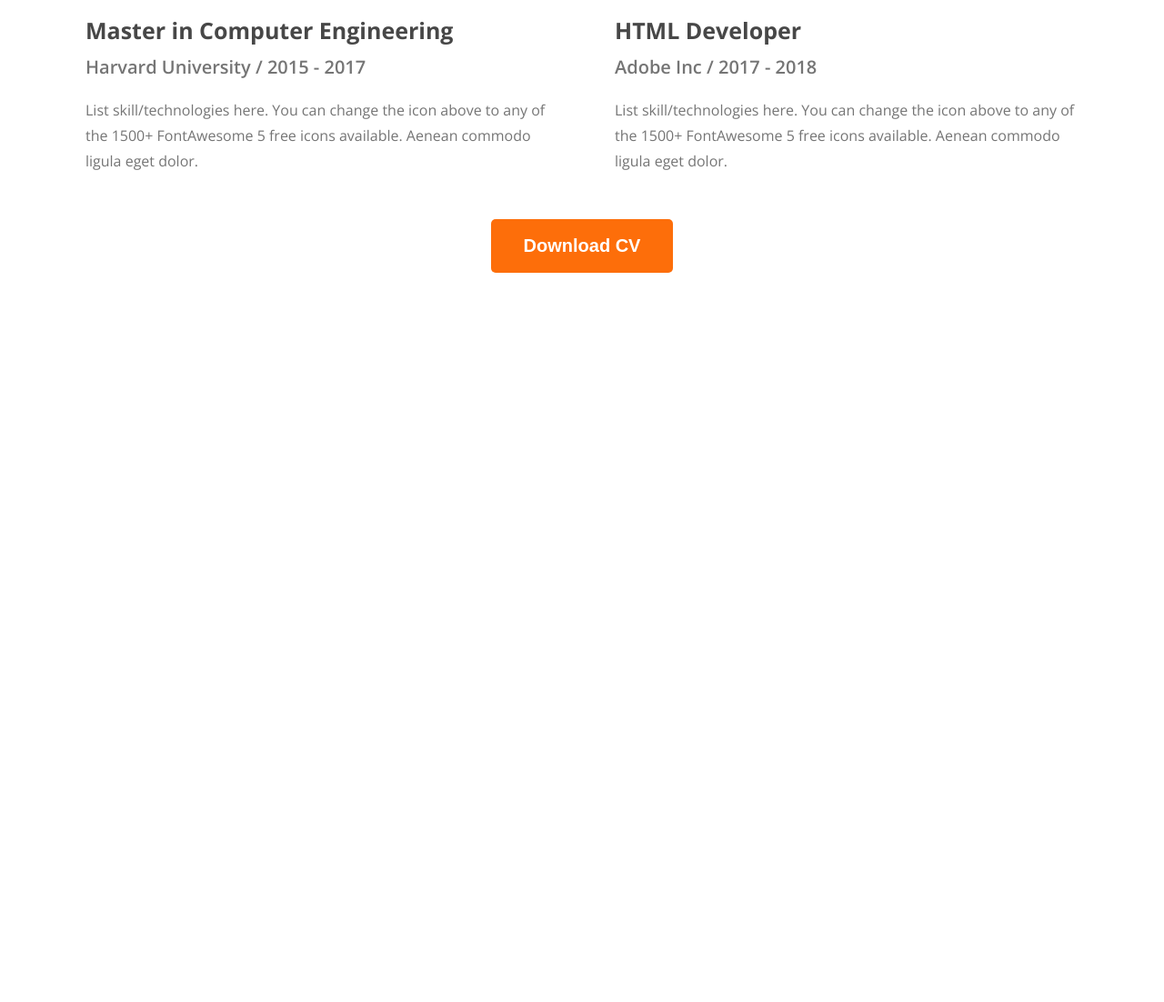
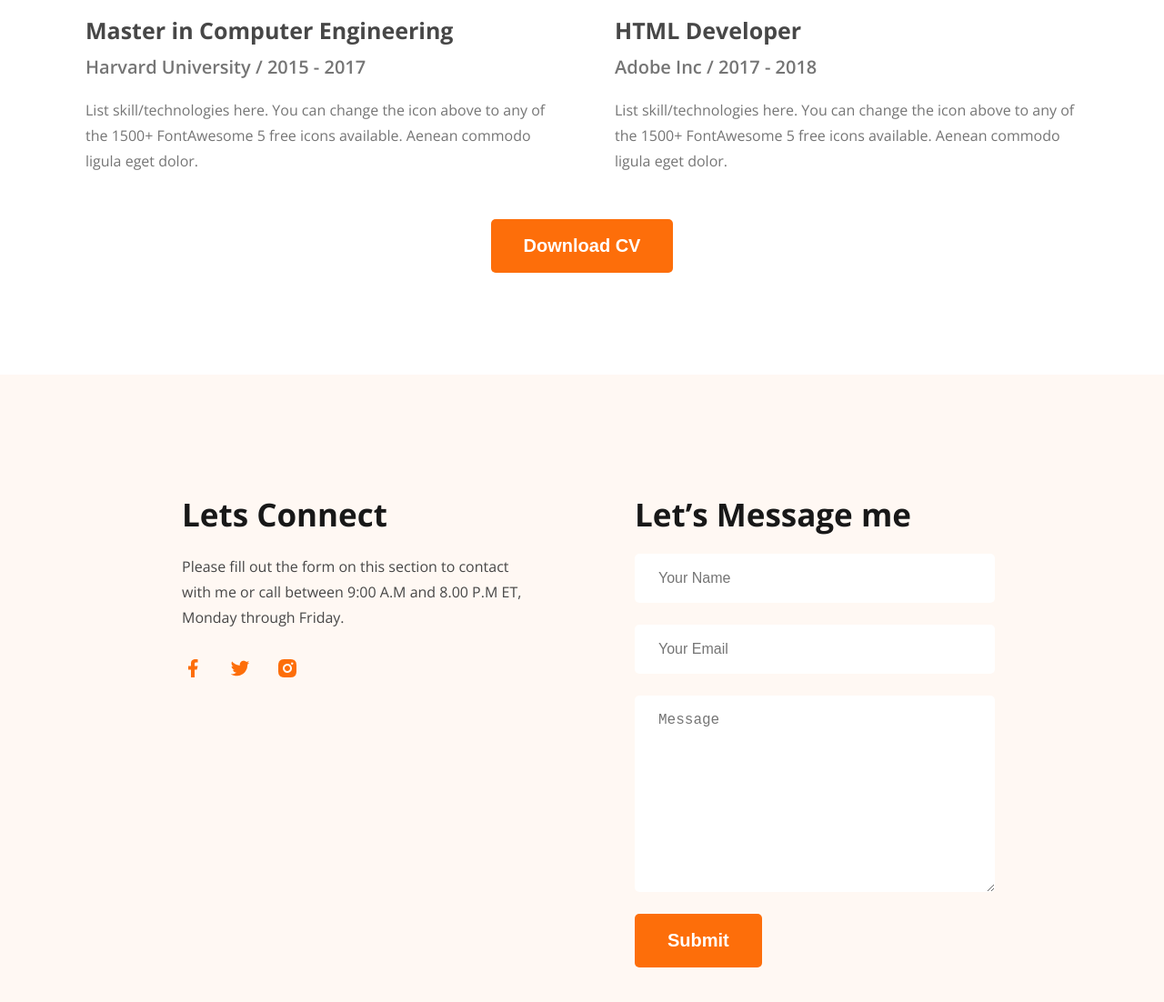
Before and after one commit to msmaahmud/hardy-mama, a plain HTML site: page index.html in a window 1280 px wide. Shown: the part 3067-4169 px from the top of the page at 91% size. Before the commit the page ends 3367 px from the top, so only its background shows below. Drawn offline with nearby package versions, Linux system fonts and the light colour scheme.

Commit message:
Footer Finish

```diff
--- a/index.html
+++ b/index.html
@@ -148,7 +148,26 @@
         </section>
     </main>
     <footer>
-
+        <div class="footer-colum">
+            <h3 class="section-title">Lets Connect</h3>
+            <p class="section-description">
+                Please fill out the form on this section to contact with me or call between 9:00 A.M and 8.00 P.M ET, Monday through Friday.
+            </p>
+            <div class="social-links">
+                <a href=""><img src="images/icons/facebook.png" alt=""></a>
+                <a href=""><img src="images/icons/twitter.png" alt=""></a>
+                <a href=""><img src="images/icons/insta.png" alt=""></a>
+            </div>
+        </div>
+        <div class="footer-colum">
+            <h3 class="section-title">Let’s Message me</h3>
+            <form class="contact" action="">
+                <input type="text" name="" id="" placeholder="Your Name">
+                <input type="email" name="" id="" placeholder="Your Email">
+                <textarea name="" id="" cols="30" rows="10" placeholder="Message"></textarea>
+                <input type="submit" value="Submit" class="btn-primary">
+            </form>
+        </div>
     </footer>
 </body>
 </html>
--- a/styles/style.css
+++ b/styles/style.css
@@ -232,3 +232,42 @@ main section{
 .download-cv .btn{
     margin: 0 auto;
 }
+
+/* Footer Styles */
+footer{
+    background-color: #FFF8F3;
+    margin-top: 112px;
+    padding: 130px 200px;
+    display: flex;
+    gap: 116px;
+}
+.footer-colum{
+    width: 50%;
+}
+.footer-colum .section-title{
+    text-align: left;
+    margin-bottom: 20px;
+}
+.footer-colum .section-description{
+    color: #474747;
+    font-size: 16px;
+    font-weight: 400;
+    line-height: 28px;
+    margin-bottom: 30px;
+}
+.social-links img{
+    width: 24px;
+    height: 24px;
+    margin-right: 24px;
+}
+.contact input[type="text"], .contact input[type="email"], .contact textarea{
+    display: block;
+    margin-bottom: 24px;
+    padding: 18px 26px;
+    font-size: 16px;
+    color: #757575;
+    background-color: #FFFFFF;
+    border: 0;
+    border-radius: 5px;
+    width: 90%;
+}
```
